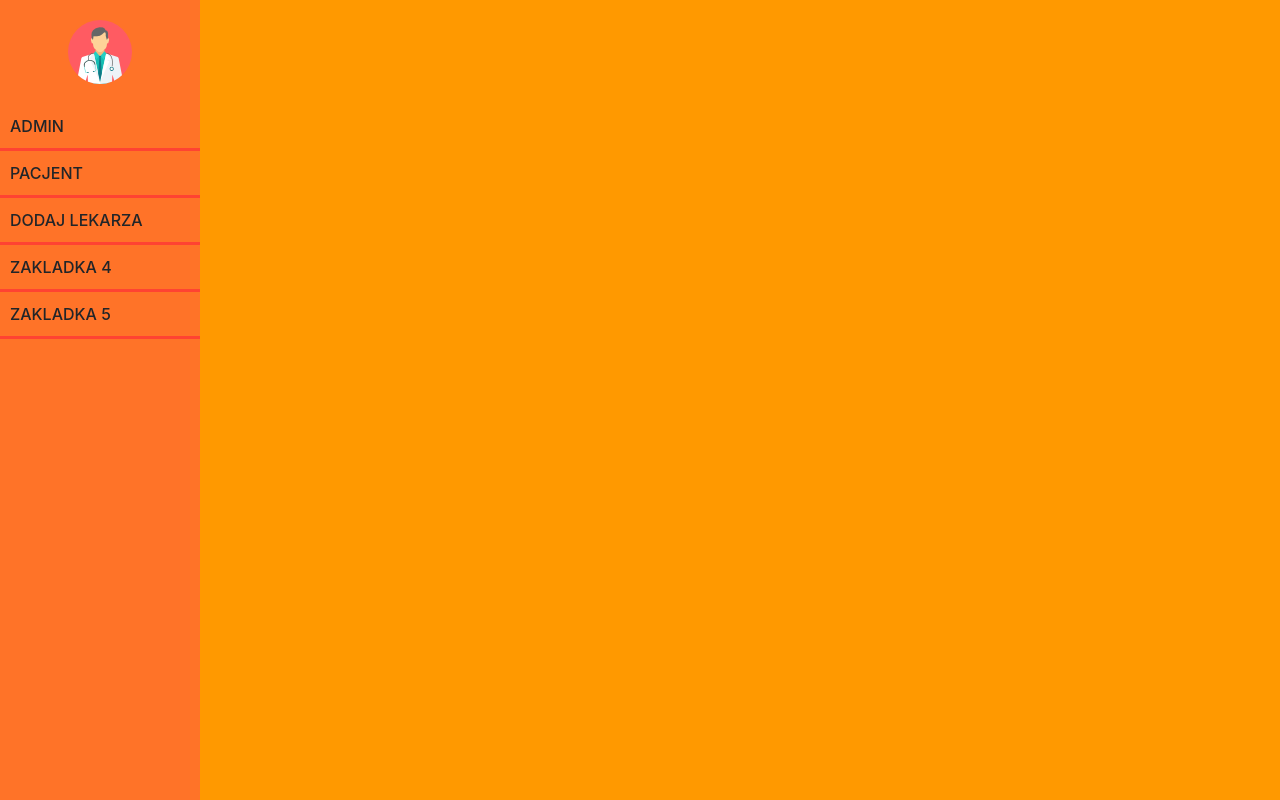
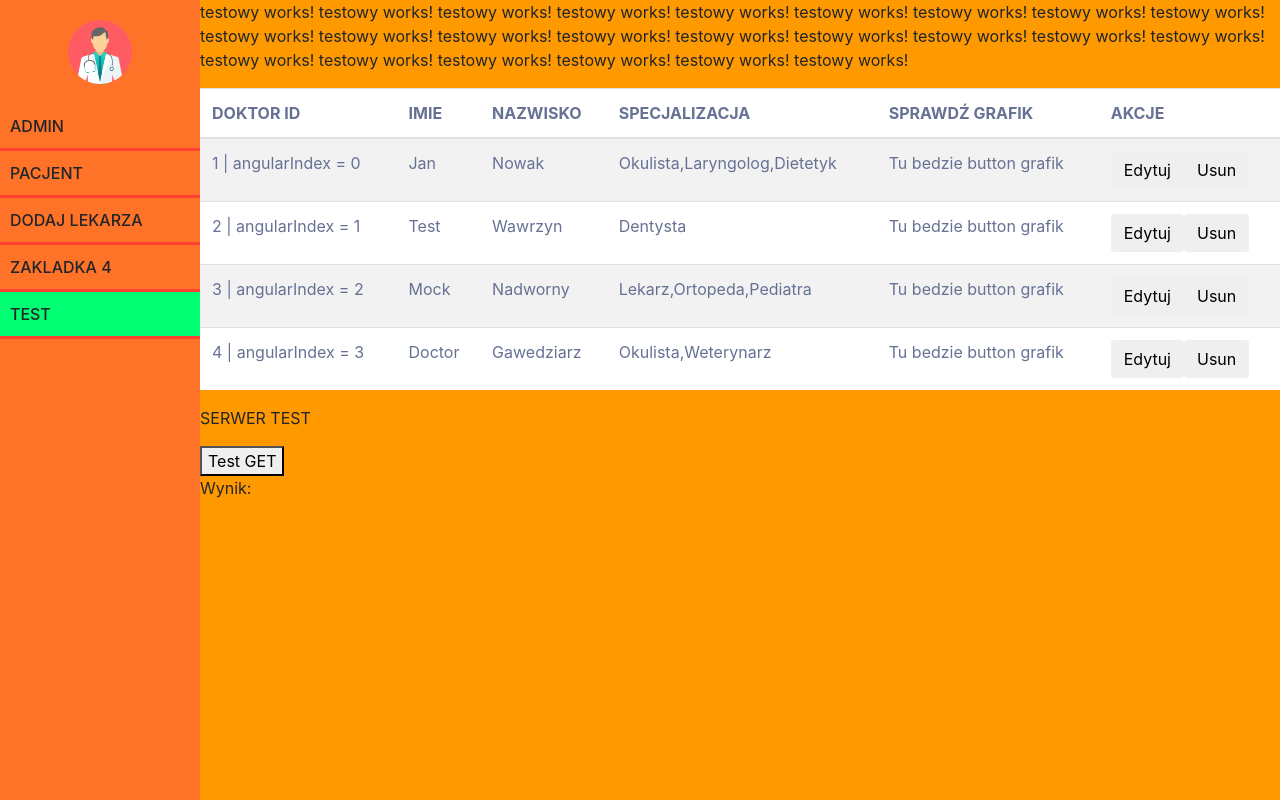
Before and after one commit to matkotcom/PierwszaAplikacja, an Angular app: page /test in a window 1280 px wide. Before the commit this address led to /. Built offline with nearby package versions, Linux system fonts and the light colour scheme.

Commit message:
Pierwszy serwis, komponent testowy, serwis testowy, get do serwera zewnetrznego

```diff
--- a/src/app/admin/add-new-doctor/add-new-doctor.component.html
+++ b/src/app/admin/add-new-doctor/add-new-doctor.component.html
@@ -2,7 +2,7 @@
   <div class="col-sm-12">
     <h1>Dodaj nowego lekarza</h1>
     <div class="form-group">
-      <input type="text" class="form-control" placeholder="id" #inputId>
+       <input type="text" class="form-control" placeholder="id" #inputId>
     </div>
     <div class="form-group">
       <input type="text" class="form-control" placeholder="imie" #inputImie>
--- a/src/app/admin/admin-routing-module.ts
+++ b/src/app/admin/admin-routing-module.ts
@@ -1,10 +1,12 @@
 import { NgModule } from '@angular/core';
 import { RouterModule, Route } from '@angular/router';
 import { AddNewDoctorComponent } from './add-new-doctor/add-new-doctor.component';
+import { TestowyComponent } from './testowy/testowy.component';
 
 const ADMIN_ROUTES : Route[] = [
-    { path: 'admin/dodaj', component: AddNewDoctorComponent }, //spr, pozniej to pewnie zmienie
+    { path: 'admin/dodaj', component: AddNewDoctorComponent },  //spr usun to//spr, pozniej to pewnie zmienie
     // { path: 'admin/lista/:id', component: DoctorDetailsComponent } //spr, ten komponent moze dodam w przyszlosci
+    { path: 'test', component: TestowyComponent }
 ]
 
 @NgModule({
--- a/src/app/admin/doctors-list/doctors-list.component.ts
+++ b/src/app/admin/doctors-list/doctors-list.component.ts
@@ -1,25 +1,30 @@
 import { Component, OnInit } from '@angular/core';
-
+import { DoktorService } from '../../doktor.service';
 import { Doctor } from '../models/doctor';
 
 @Component({
   selector: 'app-doctors-list',
   templateUrl: './doctors-list.component.html',
-  styleUrls: ['./doctors-list.component.less']
+  styleUrls: ['./doctors-list.component.less'],
+  // providers: [DoktorService] //nie trzeba, bo dodalem go do providers w module
 })
 export class DoctorsListComponent implements OnInit {
+  doctorsTab: Doctor[];
 
-  doctorsTab: Doctor[] = [
-    {
-      id: 1,
-      name: "Jan",
-      surname: "Nowak",
-      spec: ["Okulista", "Laryngolog", "Dietetyk"]
-    },
-    new Doctor(2, "Tomasz", "Wawrzyn", ["Dentysta"]),
-    new Doctor(3, "Pawel", "Nadworny", ["Lekarz", "Ortopeda", "Pediatra"]),
-    new Doctor(4, "Witold", "Gawedziarz", ["Okulista", "Weterynarz"])
-  ];
+  // doctorsTab: Doctor[] = [
+  //   {
+  //     id: 1,
+  //     name: "Jan",
+  //     surname: "Nowak",
+  //     spec: ["Okulista", "Laryngolog", "Dietetyk"]
+  //   },
+  //   new Doctor(2, "Tomasz", "Wawrzyn", ["Dentysta"]),
+  //   new Doctor(3, "Pawel", "Nadworny", ["Lekarz", "Ortopeda", "Pediatra"]),
+  //   new Doctor(4, "Witold", "Gawedziarz", ["Okulista", "Weterynarz"])
+  // ];
+  getDoctors(): void {
+    this.doctorsTab = this.doktorService.getDoctors();
+  }
 
   dodajLekarza(lekarz: Doctor) {
     console.log("Wywolano - dodajLekarza()");
@@ -57,9 +62,11 @@ export class DoctorsListComponent implements OnInit {
     console.log("Wywolano - usunLekarza()")
   }
 
-  constructor() { }
+  constructor(private doktorService: DoktorService) {
+  }
 
   ngOnInit() {
+    this.getDoctors();
   }
 
 }
--- /dev/null
+++ b/src/app/admin/testowy.service.ts
@@ -0,0 +1,20 @@
+import { Injectable } from '@angular/core';
+import { Http } from "@angular/http";
+import { Observable } from "rxjs/Observable";
+import 'rxjs/Rx';
+
+@Injectable()
+export class TestowyService {
+
+  constructor(private http: Http) { }
+
+  private apiURL = 'http://date.jsontest.com/';
+  // private apiURL = 'http://localhost:3000/'; //spr, rozbudowac
+
+  // getTime(): Observable<any> {
+  getTime() {
+    return this.http.get(this.apiURL)
+          .map(res => res.json())
+  }
+
+}
--- /dev/null
+++ b/src/app/admin/testowy/testowy.component.html
@@ -0,0 +1,64 @@
+<p>
+  testowy works!
+  testowy works!
+  testowy works!
+  testowy works!
+  testowy works!
+  testowy works!
+  testowy works!
+  testowy works!
+  testowy works!
+  testowy works!
+  testowy works!
+  testowy works!
+  testowy works!
+  testowy works!
+  testowy works!
+  testowy works!
+  testowy works!
+  testowy works!
+  testowy works!
+  testowy works!
+  testowy works!
+  testowy works!
+  testowy works!
+  testowy works!
+</p>
+
+<div class="row">
+  <div class="col-sm-12">
+    <table *ngIf="doctorsTab.length > 0" class="table table-striped my-table">
+      <thead>
+        <tr>
+          <th>doktor id</th>
+          <th>Imie</th>
+          <th>Nazwisko </th>
+          <th>Specjalizacja</th>
+          <th>Sprawdź grafik</th>
+          <th>Akcje</th>
+        </tr>
+      </thead>
+      <tbody>
+        <tr *ngFor="let lekarz of doctorsTab; let i = index">
+          <td>{{ lekarz.id }} | angularIndex = {{ i }}</td>
+          <td>{{ lekarz.name }}</td>
+          <td>{{ lekarz.surname }}</td>
+            <td>{{ lekarz.spec }}</td>
+          <td> Tu bedzie button grafik </td>
+          <td>
+            <button class="btn">Edytuj</button>
+            <button (click)="usunLekarza(lekarz)" class="btn">Usun</button>
+          </td>
+        </tr>
+      </tbody>
+    </table>
+
+    <div class="no-doctors-info" *ngIf="doctorsTab.length == 0">
+      <p>Brak lekarzy w bazie</p>
+    </div>
+  </div>
+</div>
+
+<p>SERWER TEST</p>
+<button (click)=loadGetData()>Test GET</button>
+<p>Wynik: {{ getData }}</p>
--- /dev/null
+++ b/src/app/admin/testowy/testowy.component.ts
@@ -0,0 +1,39 @@
+import { Component, OnInit } from '@angular/core';
+import { DoktorService } from '../../doktor.service';
+import { Doctor } from "../../admin/models/doctor";
+import { TestowyService } from '../testowy.service';
+
+@Component({
+  selector: 'testowy',
+  templateUrl: './testowy.component.html',
+  styleUrls: ['./testowy.component.less'],
+  // providers: [DoktorService] //nie trzeba, bo dodalem go do providers w module
+  providers: [TestowyService]
+})
+export class TestowyComponent implements OnInit {
+  doctorsTab: Doctor[];
+  obiekt;
+
+  getDoctors(): void {
+    this.doctorsTab = this.doktorService.getDoctors();
+  }
+
+  constructor(private doktorService: DoktorService, private testowyService: TestowyService) {
+  }
+
+  ngOnInit() {
+    this.getDoctors();
+  }
+
+  getData;
+
+  loadGetData() {
+    // this.getData = "dziala";
+    this.testowyService.getTime().subscribe(
+      dane => this.getData = JSON.stringify(dane),
+      error => console.log(error),
+      () => console.log("Pobieranie danych zakonczone")
+    )
+  }
+
+}
--- a/src/app/core/sidebar/sidebar.component.html
+++ b/src/app/core/sidebar/sidebar.component.html
@@ -6,7 +6,7 @@
       <li [routerLinkActive]="'active'" [routerLinkActive]="'active'">Pacjent</li>
       <li [routerLink]="'admin/dodaj'" [routerLinkActive]="'active'">Dodaj lekarza</li>
       <li>Zakladka 4</li>
-      <li>Zakladka 5</li>
+      <li [routerLink]="'test'" [routerLinkActive]="'active'">Test</li>
     </ul>
   </nav>
 </div>
--- /dev/null
+++ b/src/app/doktor.service.ts
@@ -0,0 +1,15 @@
+import { Injectable } from '@angular/core';
+
+import { Doctor } from './admin/models/doctor';
+import { doctorsTab } from './mock-doctors'
+
+@Injectable()
+export class DoktorService {
+// losowa: number = Math.random(); //spr do testu
+  constructor() { }
+
+  getDoctors(): Doctor[] {
+    return doctorsTab;
+  }
+
+}
--- /dev/null
+++ b/src/app/mock-doctors.ts
@@ -0,0 +1,13 @@
+import { Doctor } from './admin/models/doctor';
+
+export const doctorsTab: Doctor[] = [
+    {
+      id: 1,
+      name: "Jan",
+      surname: "Nowak",
+      spec: ["Okulista", "Laryngolog", "Dietetyk"]
+    },
+    new Doctor(2, "Test", "Wawrzyn", ["Dentysta"]),
+    new Doctor(3, "Mock", "Nadworny", ["Lekarz", "Ortopeda", "Pediatra"]),
+    new Doctor(4, "Doctor", "Gawedziarz", ["Okulista", "Weterynarz"])
+  ];
```
Also changed, not shown: src/app/admin/admin.module.ts (+5 -2 lines), src/app/admin/testowy/testowy.component.less (added).
